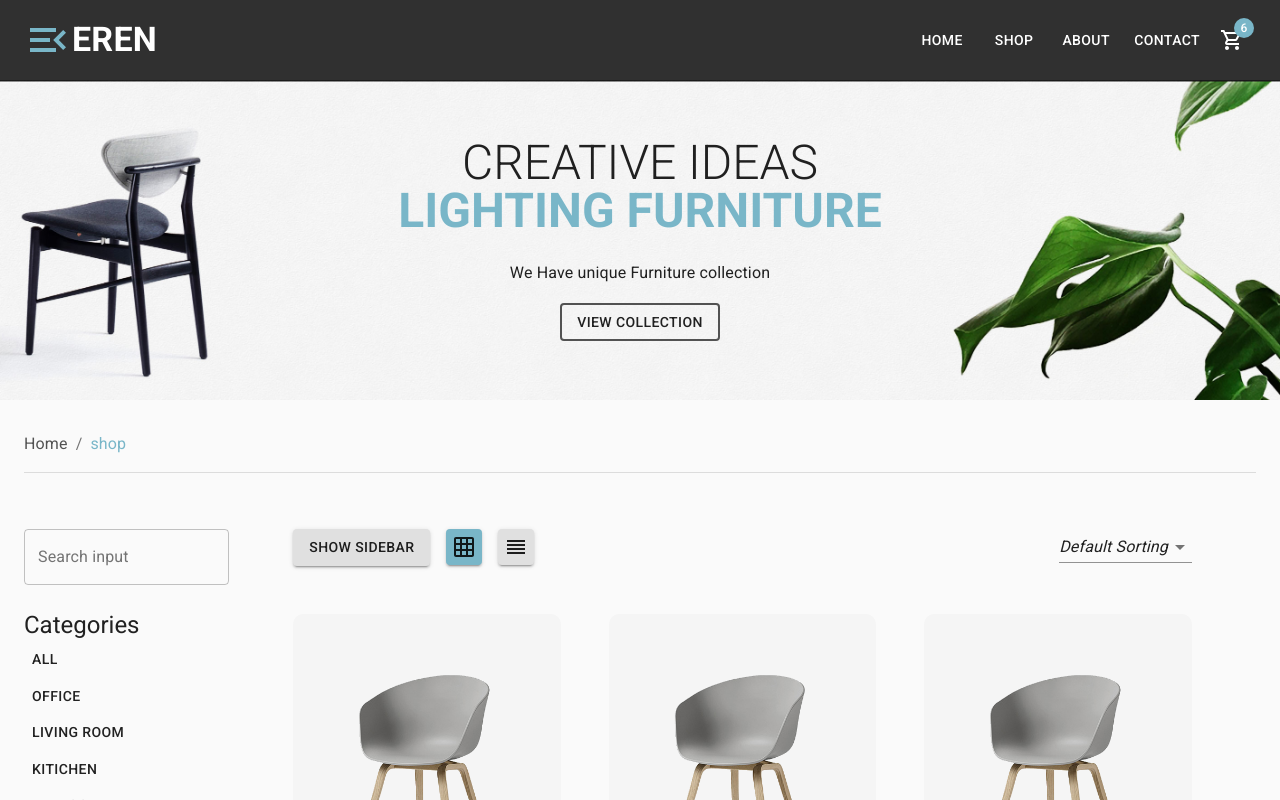
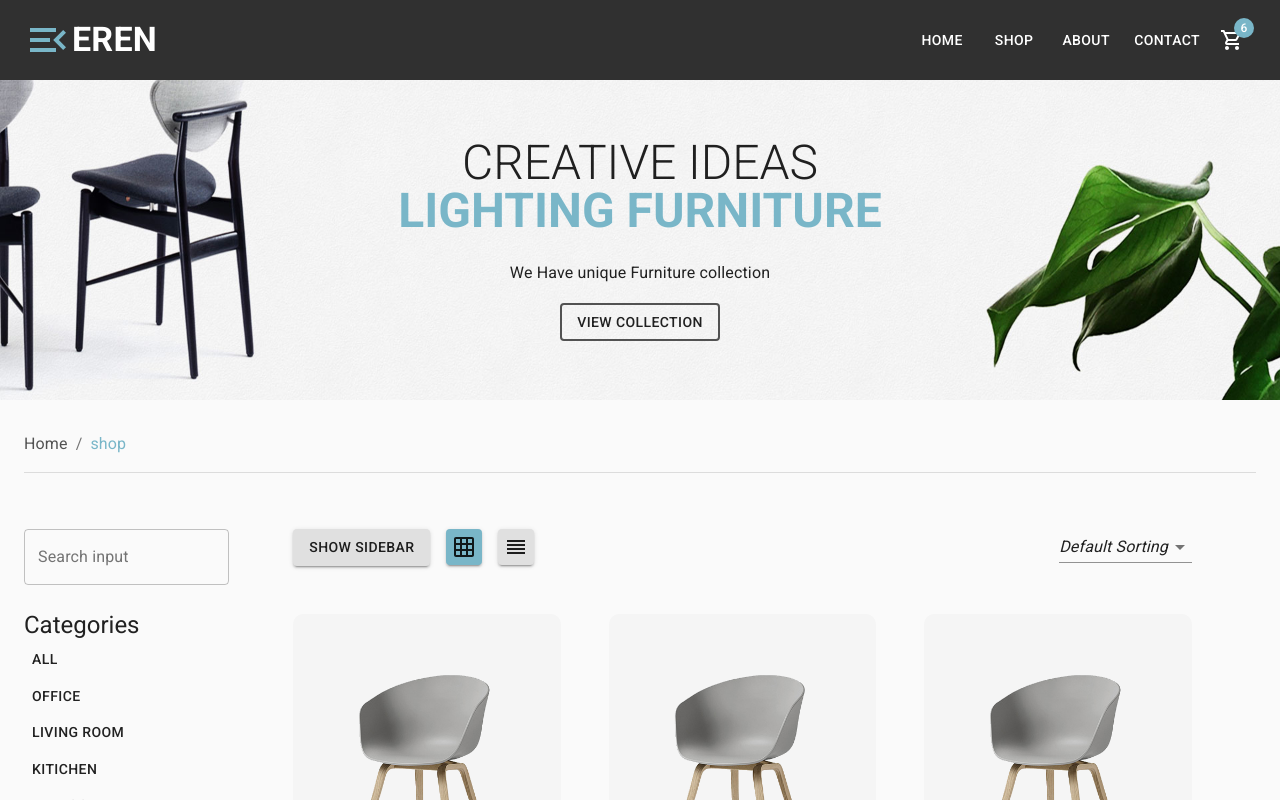
Before and after one commit to coding404life/eCommerce, a React (Create React App) app: page /shop in a window 1280 px wide. Shown: the top 800 px of the page. Built offline with nearby package versions, Linux system fonts and the light colour scheme.

Commit message:
optmized the size for the newsler image changed banner with newsler image

```diff
--- a/src/components/common/Banner.jsx
+++ b/src/components/common/Banner.jsx
@@ -1,6 +1,6 @@
 import { Box, Button, Typography } from "@material-ui/core";
 import { makeStyles } from '@material-ui/core';
-import bannerImg from '../../assets/banner.jpg';
+import bannerImg from '../../assets/newsler.jpg';
 
 const Banner = () => {
     const classes = useStyles();
@@ -29,7 +29,7 @@ const useStyles = makeStyles(theme => ({
         minHeight: '40vh',
         backgroundSize: 'cover',
         backgroundRepeat: 'no-repeat',
-        backgroundPosition: 'right',
+        backgroundPosition: 'bottom',
         display: 'flex',
         justifyContent: 'center',
         alignItems: 'center',
```
Also changed, not shown: src/assets/banner.jpg (deleted), src/assets/newsler.jpg.
